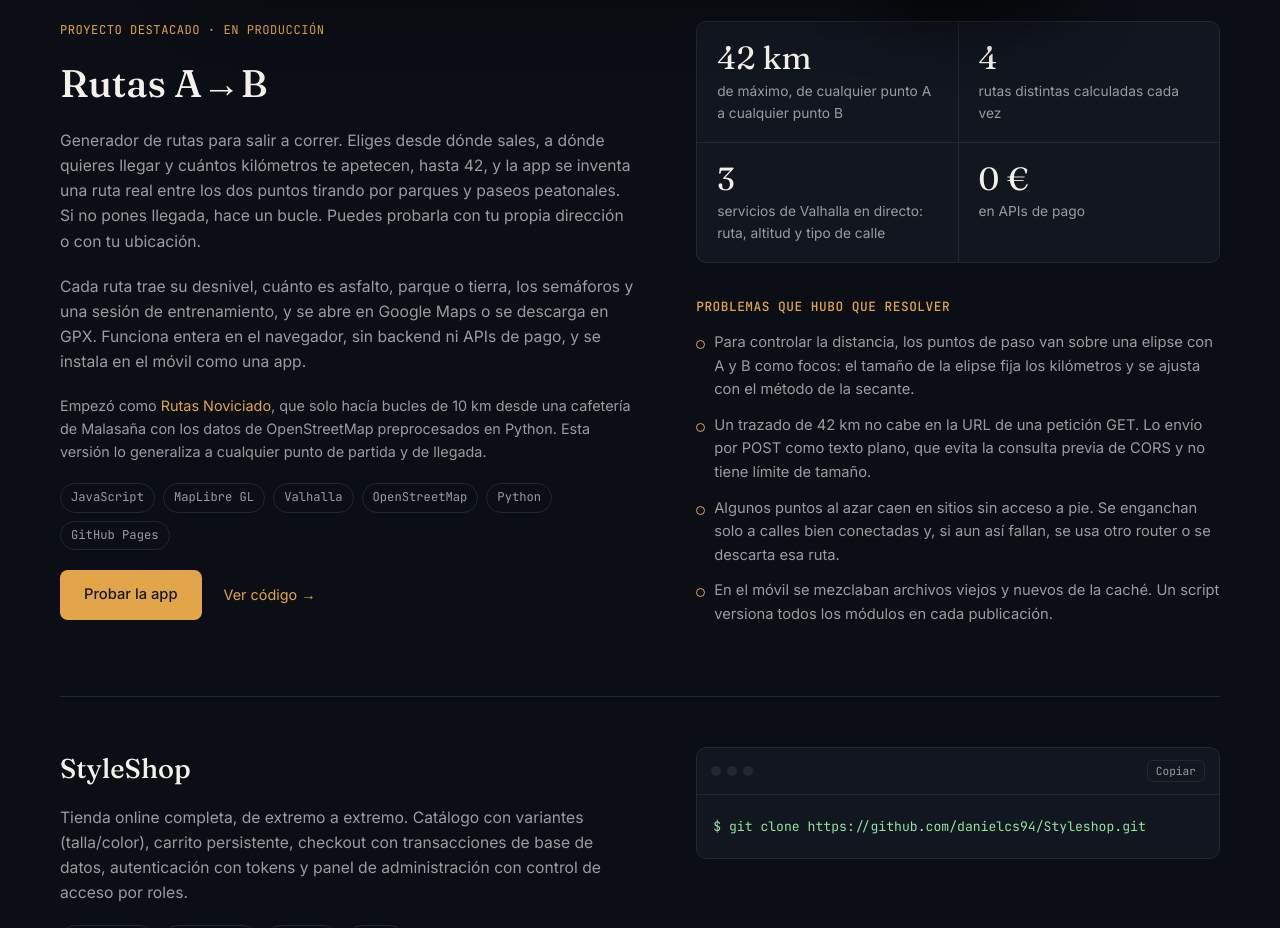
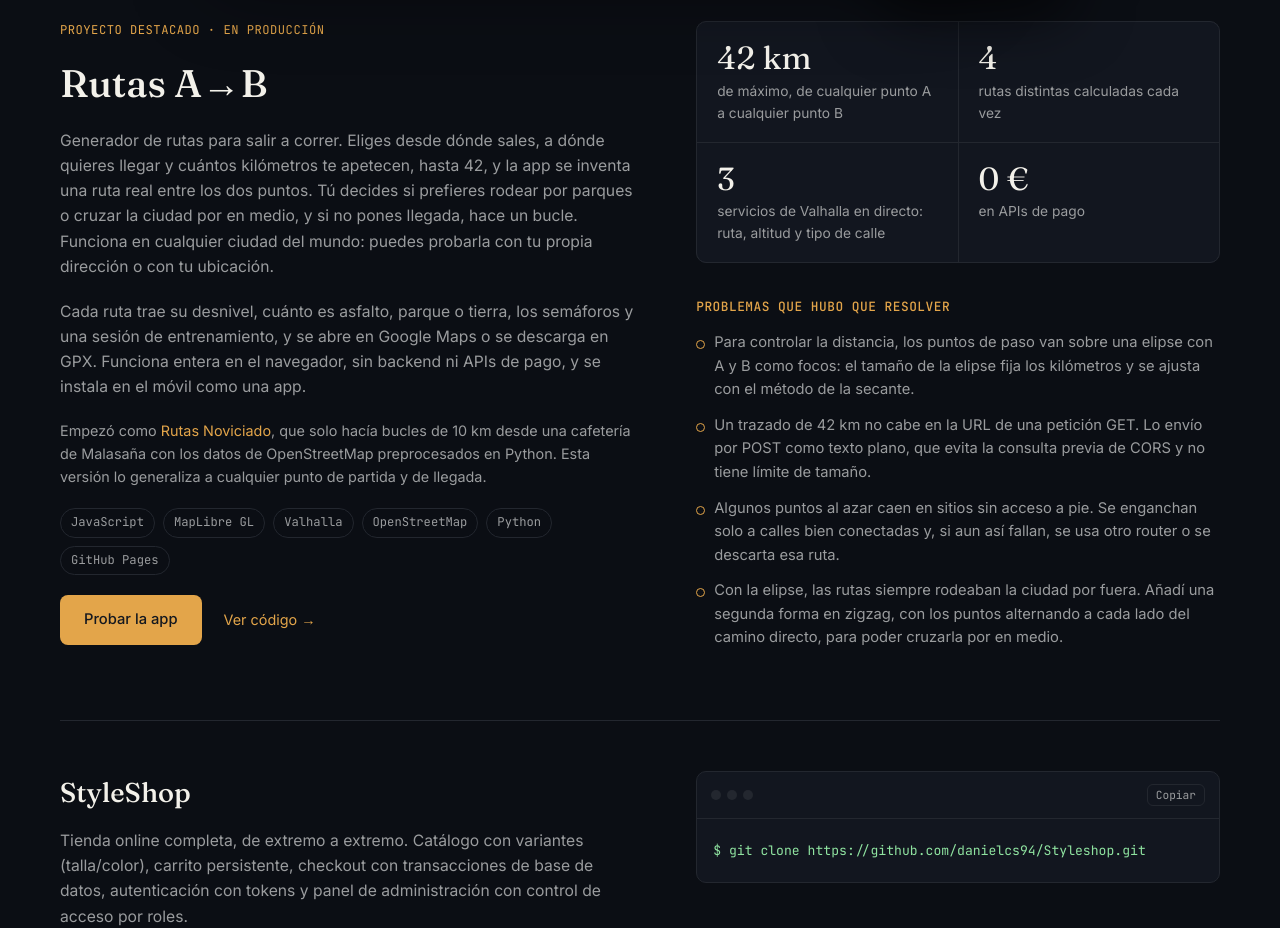
Before and after one commit to danielcs94/danielcs94.github.io, a plain HTML site: page index.html in a window 1280 px wide. Shown: the part 2180-3108 px from the top of the page. Drawn offline with Linux system fonts and the light colour scheme.

Commit message:
Rutas A→B: uso en todo el mundo y opción de cruzar la ciudad

```diff
--- a/index.html
+++ b/index.html
@@ -89,8 +89,9 @@
           <p class="project-desc">
             Generador de rutas para salir a correr. Eliges desde dónde sales, a dónde quieres llegar y
             cuántos kilómetros te apetecen, hasta 42, y la app se inventa una ruta real entre los dos
-            puntos tirando por parques y paseos peatonales. Si no pones llegada, hace un bucle. Puedes
-            probarla con tu propia dirección o con tu ubicación.
+            puntos. Tú decides si prefieres rodear por parques o cruzar la ciudad por en medio, y si no
+            pones llegada, hace un bucle. Funciona en cualquier ciudad del mundo: puedes probarla con tu
+            propia dirección o con tu ubicación.
           </p>
           <p class="project-desc">
             Cada ruta trae su desnivel, cuánto es asfalto, parque o tierra, los semáforos y una sesión
@@ -128,7 +129,7 @@
             <li>Para controlar la distancia, los puntos de paso van sobre una elipse con A y B como focos: el tamaño de la elipse fija los kilómetros y se ajusta con el método de la secante.</li>
             <li>Un trazado de 42 km no cabe en la URL de una petición GET. Lo envío por POST como texto plano, que evita la consulta previa de CORS y no tiene límite de tamaño.</li>
             <li>Algunos puntos al azar caen en sitios sin acceso a pie. Se enganchan solo a calles bien conectadas y, si aun así fallan, se usa otro router o se descarta esa ruta.</li>
-            <li>En el móvil se mezclaban archivos viejos y nuevos de la caché. Un script versiona todos los módulos en cada publicación.</li>
+            <li>Con la elipse, las rutas siempre rodeaban la ciudad por fuera. Añadí una segunda forma en zigzag, con los puntos alternando a cada lado del camino directo, para poder cruzarla por en medio.</li>
           </ul>
         </div>
       </div>
```
